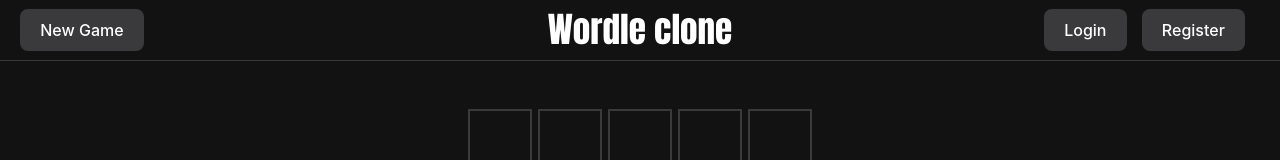
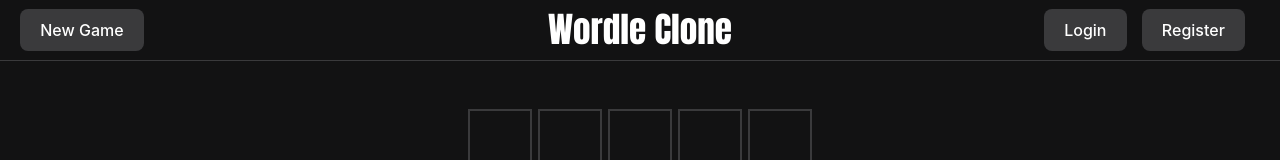
Before and after one commit to kylesmigelski/wordle-deployed, a Vue app: page / in a window 1280 px wide. Shown: the top 160 px of the page. Built offline with nearby package versions, Linux system fonts and the light colour scheme.

Commit message:
Capitalize title

```diff
--- a/src/App.vue
+++ b/src/App.vue
@@ -16,7 +16,7 @@ const gameOver = computed(() => {
   return store.getters.getGameOver
 })
 
-const title = ref("Wordle clone")
+const title = ref("Wordle Clone")
 
 function newGame() {
  window.location.reload();
--- a/src/components/HelloWordle.vue
+++ b/src/components/HelloWordle.vue
@@ -353,7 +353,7 @@ async function storeGameStats(gameResult: string) {
     }
   }
 
-  @media (max-width: 920px) {
+  @media screen and (max-height: 700px), screen and (max-width: 720px){
     h1 {
       font-size: 1.5rem;
     }
--- a/src/components/keyboard.vue
+++ b/src/components/keyboard.vue
@@ -122,7 +122,7 @@ function shadeKeyBoard(letter, color) {
   width: 65.4px;
   font-size: 75%;
 }
-@media screen and (max-height: 700px), screen and (max-width: 720px){
+@media screen and (max-height: 780px), screen and (max-width: 720px){
   #keyboard-cont {
     margin: 0 0;
     display: flex;
```
